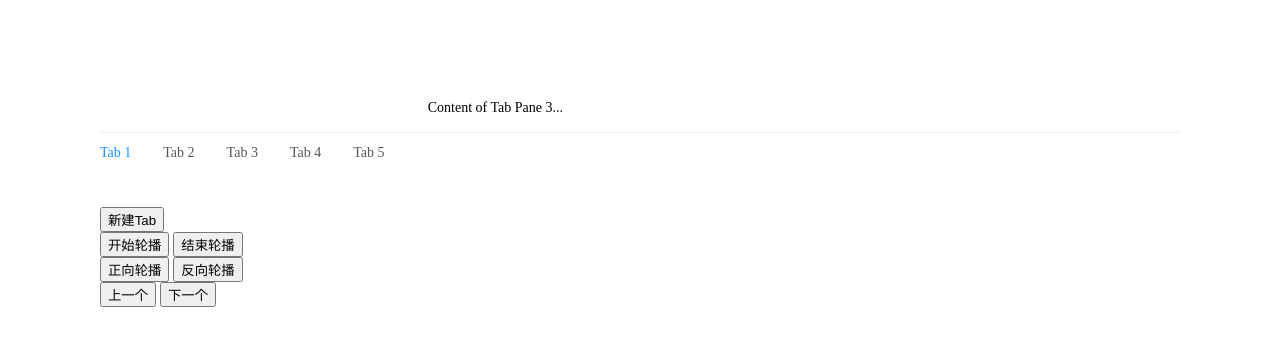
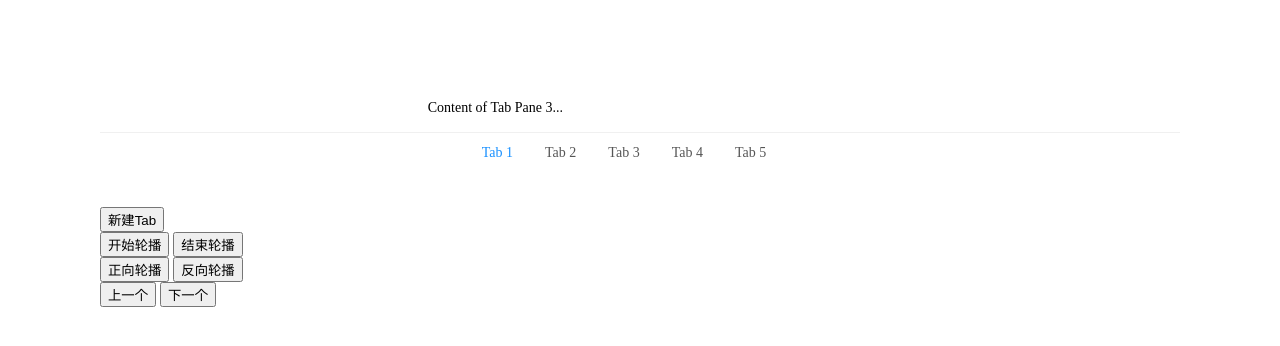
Before and after one commit to Messiahhh/imweb-homework, a plain HTML site: page tabs/index.html in a window 1280 px wide. Drawn offline with Linux system fonts and the light colour scheme.

Commit message:
feat: 完成Tabs组件

```diff
--- a/tabs/index.html
+++ b/tabs/index.html
@@ -39,7 +39,7 @@
             --justifyContent: flex-start;
             position: relative;
             display: flex;
-            justify-content: var(--position);
+            justify-content: var(--justifyContent);
             border: 0px solid #f0f0f0;
             margin: 16px 0;
         }
@@ -120,11 +120,14 @@
     <script>
         const el = new Tabs('.akara', {
             defaultIndex: 0,
+            // 调整布局
             direction: 'column-reverse',
-            justifyContent: 'space-between',
+            justifyContent: 'center',
+            // 轮播
             animated: true,
             animationDuration: 1000,
             animationDirection: 'normal',
+            // 支持左右方向键控制
             keyEvent: true,
         })
 
--- a/tabs/index.js
+++ b/tabs/index.js
@@ -136,9 +136,11 @@ class Tabs extends EventEmitter {
 
         if (this.keyEvent) {
             window.addEventListener('keydown', (e) => {
+                // ←方向键
                 if (e.keyCode === 37) {
                     this.last()
                 }
+                // →方向键
                 if (e.keyCode === 39) {
                     this.next()
                 }
```
Also changed, not shown: 1 other file.
